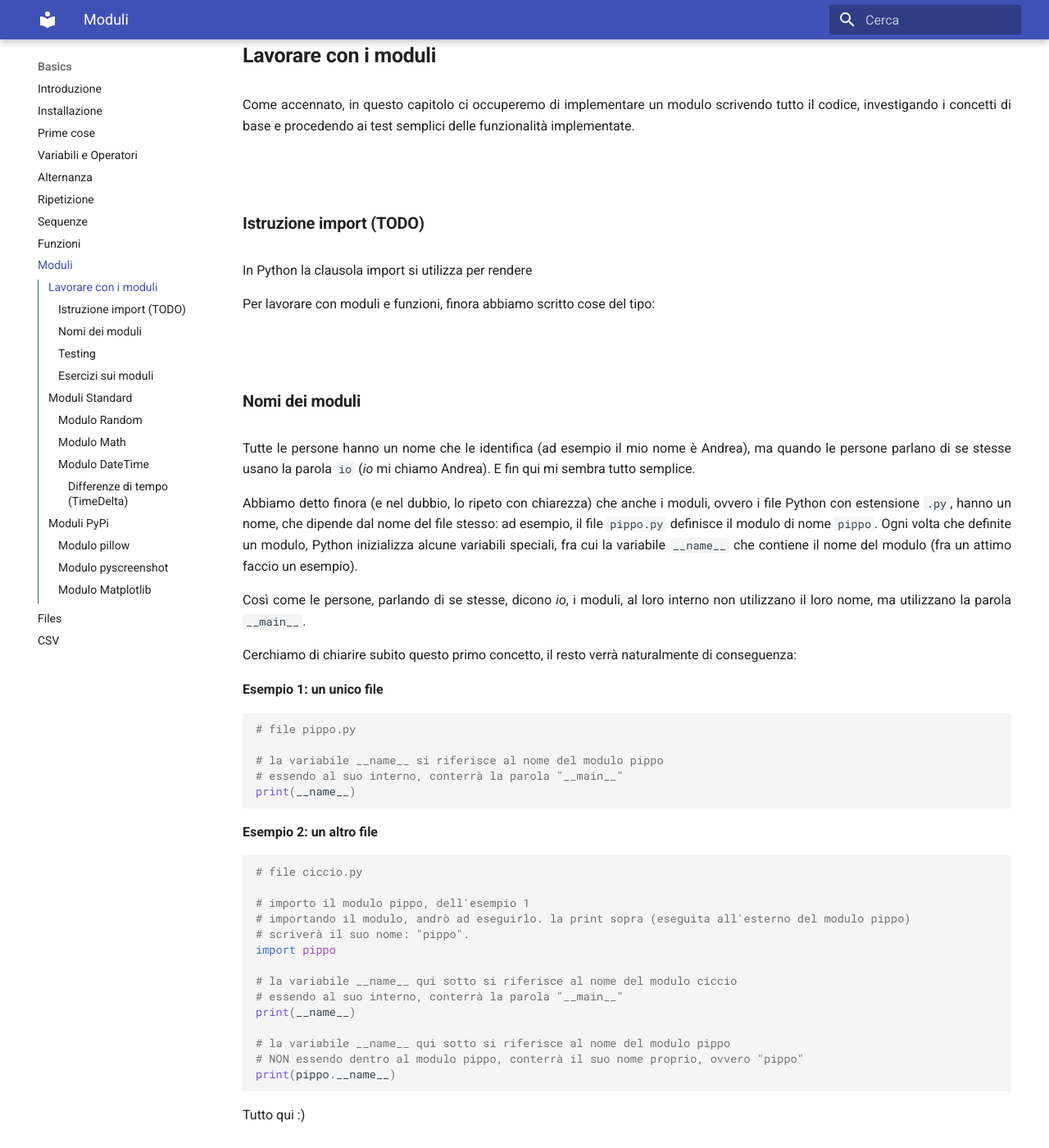
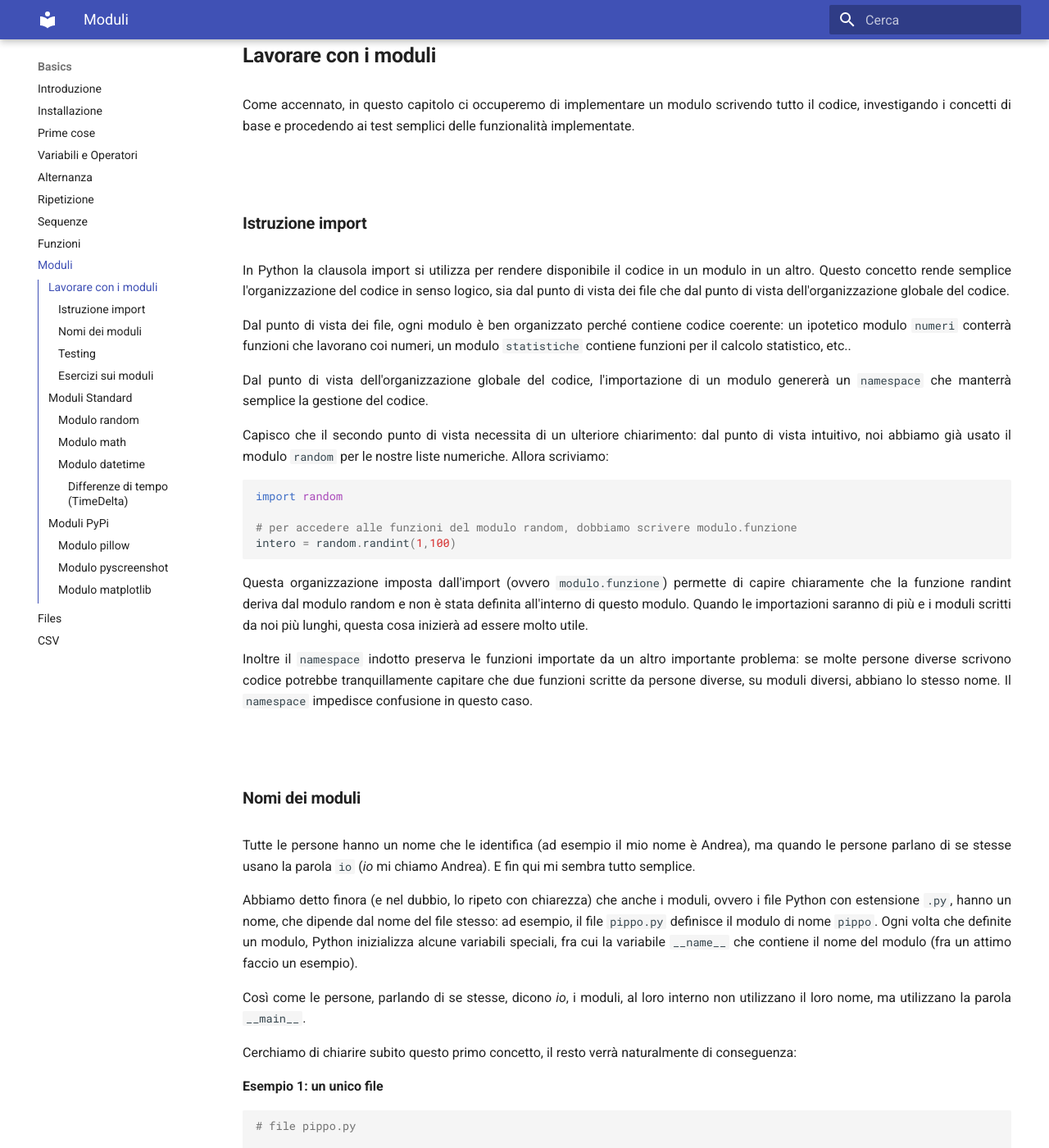
Before and after one commit to adjamhub/pyhandouts, an MkDocs documentation site: the page built from docs/basics/106_mod.md, in a window 1280 px wide and 1400 px high, scrolled down 680 px. Shown: the whole window at 82% size. Built offline with MkDocs 1.6.1 and Material for MkDocs 9.7.7, drawn with Linux system fonts in a browser that asks for light colours; some of the changed text lies outside the part shown.

Commit message:
python import (1st steps)

````diff
--- a/docs/basics/106_mod.md
+++ b/docs/basics/106_mod.md
@@ -24,11 +24,31 @@ funzionalità implementate.
 
 <!-- ############################################################################################ -->
 
-### Istruzione import (TODO)
+### Istruzione import
 
-In Python la clausola import si utilizza per rendere
+In Python la clausola import si utilizza per rendere disponibile il codice in un modulo in un altro.
+Questo concetto rende semplice l'organizzazione del codice in senso logico, sia dal punto di vista dei file che dal punto di vista dell'organizzazione globale del codice.
 
-Per lavorare con moduli e funzioni, finora abbiamo scritto cose del tipo:
+Dal punto di vista dei file, ogni modulo è ben organizzato perché contiene codice coerente: un ipotetico modulo `numeri` conterrà funzioni che lavorano coi numeri, un modulo `statistiche` contiene funzioni per il calcolo statistico, etc..
+
+Dal punto di vista dell'organizzazione globale del codice, l'importazione di un modulo genererà un `namespace` che manterrà semplice la gestione del codice.
+
+Capisco che il secondo punto di vista necessita di un ulteriore chiarimento: dal punto di vista intuitivo, noi abbiamo già usato il modulo `random` per le nostre liste numeriche. Allora
+scriviamo:
+
+```python
+import random
+
+# per accedere alle funzioni del modulo random, dobbiamo scrivere modulo.funzione
+intero = random.randint(1,100)
+```
+
+Questa organizzazione imposta dall'import (ovvero `modulo.funzione`) permette di capire chiaramente che la funzione randint deriva dal modulo random e non è stata definita all'interno
+di questo modulo. Quando le importazioni saranno di più e i moduli scritti da noi più lunghi, questa cosa inizierà ad essere molto utile.
+
+Inoltre il `namespace` indotto preserva le funzioni importate da un altro importante problema: se molte persone diverse scrivono codice potrebbe tranquillamente capitare che due funzioni
+scritte da persone diverse, su moduli diversi, abbiano lo stesso nome. Il `namespace` impedisce confusione in questo caso.
+
 
 
 <!-- ############################################################################################ -->
@@ -273,6 +293,8 @@ il numero è semiprimo, False altrimenti. Un numero si dice semiprimo se
 semiprimo, 7 = 7*1 non è semiprimo, infatti 1 non è primo.
 
 <!-- ############################################################################################ -->
+<!-- VERIFICA SU FUNZIONI E MODULI AUTOPRODOTTI QUI                                               -->
+<!-- ############################################################################################ -->
 
 ## Moduli Standard
 
@@ -283,21 +305,17 @@ ad esempio le funzioni aritmetiche, le funzioni per le stringhe, le funzioni per
 Beh... qualcuno lo ha fatto! Ed ha creato la ***Python Standard Library***.
 
 Essa non è nient'altro che una collezione di moduli, inclusi per semplicità in qualunque installazione Python,
-che quindi possiamo utilizzare semplicemente scrivendo "import nomeModulo".
+che quindi possiamo utilizzare semplicemente scrivendo `import nomeModulo`.
 
 Fighissimo!
 
-Faccio alcuni esempi in una tabella con il nome corretto del modulo e una descrizione sommaria. Elenco i moduli più comuni:
-
-
-| Modulo   | Descrizione                              |
-|----------|------------------------------------------|
-| random   | Generazioni di numeri "pseudo-casuali"   |
-| math     | Operazioni matematiche comuni            |
-| datetime | Gestione Data e Ora                      |
-| pathlib  | Accesso a file e directories             |
-| csv      | Lettura e Scrittura su file csv          |
-| ...      | ...                                      |
+> Elenco qui alcuni fra i moduli più comuni, indicando il nome e una descrizione sommaria:
+>
+> - `random`:     Generazioni di numeri "pseudo-casuali"
+> - `math`:       Operazioni matematiche comuni
+> - `datetime`:   Gestione Data e Ora
+> - `pathlib`:    Accesso a file e directories
+> - `csv`:        Lettura e Scrittura su file csv
 
 
 Se questi elencati non vi bastano e siete curiosi su quanti ce ne siano effettivamente, provate a consultare la documentazione ufficiale:
@@ -321,7 +339,7 @@ Ma questa è la storia del prossimo capitolo (Moduli pip). Per adesso, guardiamo
 
 
 <!-- ############################################################################################ -->
-### Modulo Random
+### Modulo random
 
 
 Serve per operazioni che richiedono una certa "casualità", anche se il
@@ -410,7 +428,7 @@ riordinarla.
 
 
 <!-- ############################################################################################ -->
-### Modulo Math
+### Modulo math
 
 
 Contiene tutte le funzioni matematiche utili per le operazioni su
@@ -488,7 +506,7 @@ tram insieme al capolinea.
 
 
 <!-- ############################################################################################ -->
-### Modulo DateTime
+### Modulo datetime
 
 Contiene le funzioni per la manipolazione di data e ora. Contiene 4
 classi diverse a cui si accede con l'operatore PUNTO (.):
@@ -829,7 +847,7 @@ prova di questo ve la lascio come esercizio.
 
 
 <!-- ############################################################################################ -->
-### Modulo Matplotlib
+### Modulo matplotlib
 
 
 Il modulo Matplotlib serve per creare dei plot, ovvero dei grafici a
````
Also changed, not shown: docs/basics/105_funz.md (+1 -1 lines), 1 other file.
